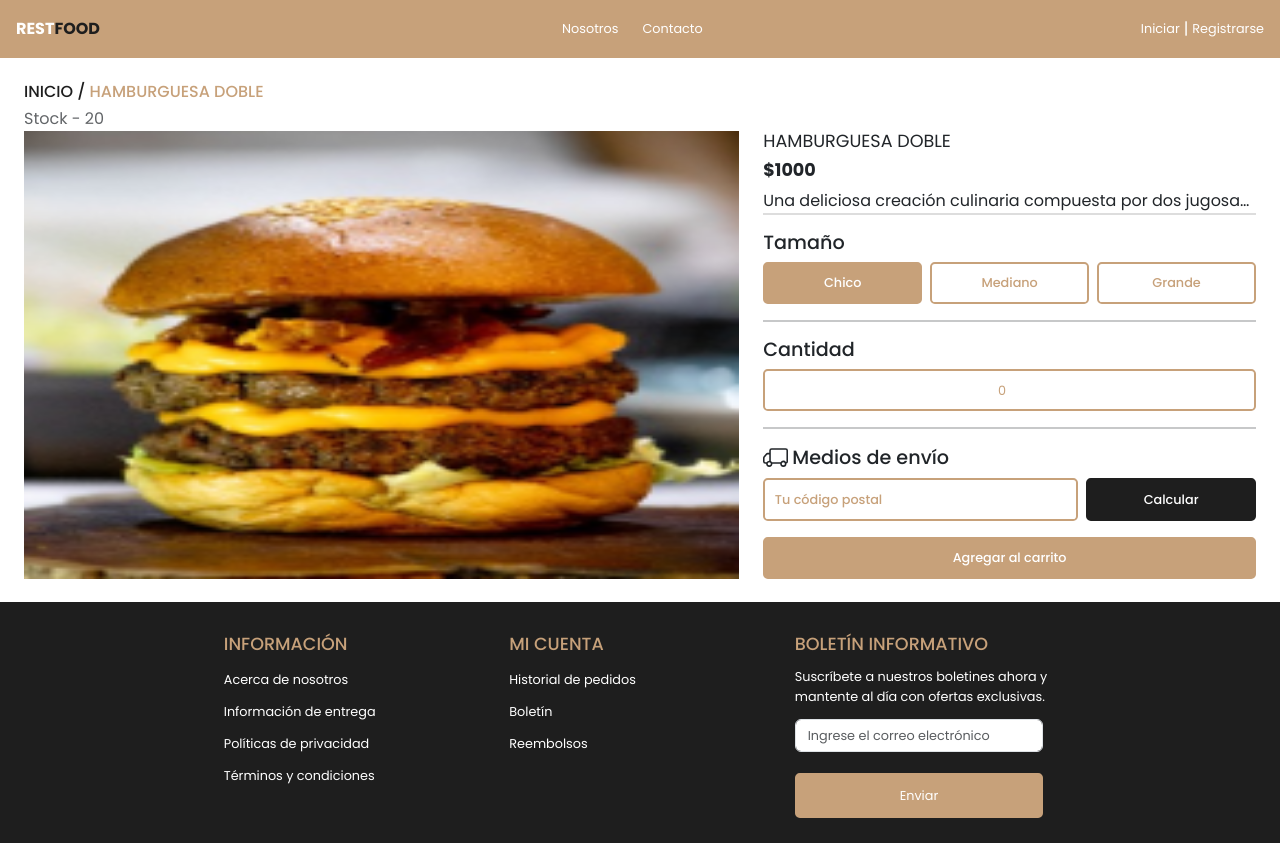
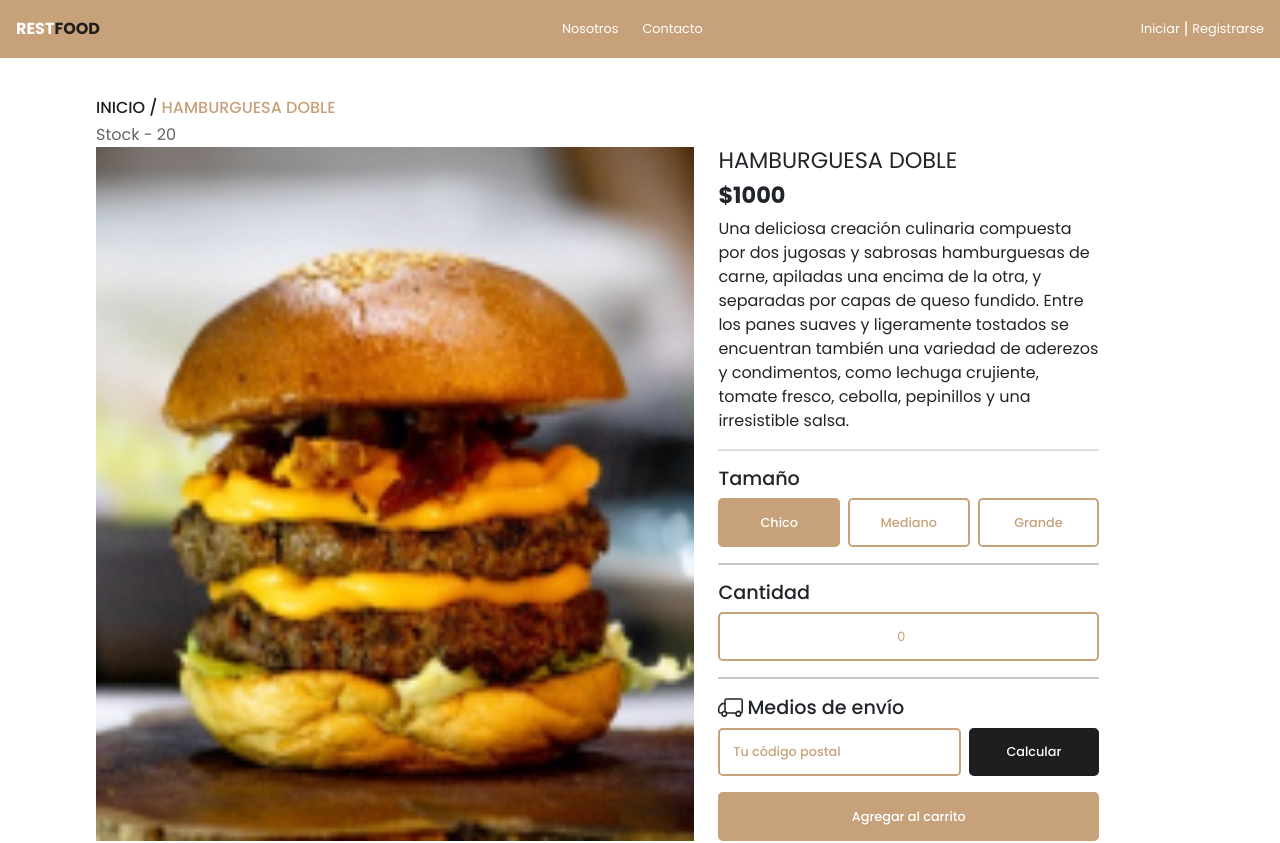
Before and after one commit to Mateo872/restfood, a React (Vite) app: page /producto/detalle/1 in a window 1280 px wide. Shown: the top 843 px of the page. Built offline with nearby package versions, Linux system fonts and the light colour scheme; no server answers.

Commit message:
Estilos para escritorio

```diff
--- a/src/App.css
+++ b/src/App.css
@@ -1328,7 +1328,59 @@ form h6 {
     padding: 1rem 1.5rem;
   }
 
-
+  section .contenedor_detalle {
+    padding: 2rem 6rem 3rem;
+  }
+
+  .contenedor_caracteristicas-detalle {
+    width: 35%;
+  }
+
+  .contenedor_detalle .titulo_producto-detalle {
+    font-size: 1.4rem;
+  }
+
+  section .contenedor_detalle .contenedor_tamanio,
+  section .contenedor_detalle .input_cantidad,
+  section .contenedor_detalle .input_postal,
+  section .contenedor_detalle .agregar_carrito,
+  section .contenedor_detalle .boton_calcular {
+    padding: 0.8rem;
+    font-size: 0.8rem;
+  }
+
+
+  section .contenedor_detalle .titulo_precio-detalle {
+    font-size: 1.4rem;
+  }
+
+  .titulo_tamaño {
+    margin-top: 1rem;
+  }
+
+  .contenedor_detalle .paginacion a,
+  .paginacion span {
+    margin-top: 1rem;
+    font-size: 1rem;
+  }
+
+  div .contenedor_detalle .stock {
+    font-size: 1rem;
+  }
+
+  .contenedor_detalle .contenedor_imagen-carac {
+    height: auto;
+  }
+
+  article .contenedor_imagen-detalle {
+    width: 55%;
+  }
+
+  section article .descripcion_detalle {
+    text-overflow: unset;
+    overflow: visible;
+    white-space: pre-wrap;
+  }
 
   .contenedor_platos .contenedor_radio {
     border-radius: 1.3rem 1.3rem 0 0;
@@ -1588,6 +1640,8 @@ form h6 {
   text-overflow: ellipsis;
   overflow: hidden;
   white-space: nowrap;
+  border-bottom: 2px solid #ddd;
+  padding-bottom: .5rem;
 }
 
 .contenedor_detalle hr {
@@ -1597,6 +1651,10 @@ form h6 {
 .contenedor_detalle h4 {
   font-size: 1.2rem;
   font-weight: 500;
+}
+
+.titulo_tamaño {
+  margin-top: 1rem;
 }
 
 .contenedor_detalle .contenedor_tamanio {
--- a/src/componentes/DetalleProducto.jsx
+++ b/src/componentes/DetalleProducto.jsx
@@ -28,8 +28,8 @@ const DetalleProducto = () => {
           <div className="contenedor_imagen-detalle">
             <img className="w-100 h-100" src={hambur} alt="" />
           </div>
-          <div className="contenedor_caracteristicas-detalle d-flex flex-column">
-            <h2 className="titulo_producto-detalle">HAMBURGUESA DOBLE</h2>
+          <div className="contenedor_caracteristicas-detalle d-flex flex-column ">
+            <h2 className="titulo_producto-detalle mt-0">HAMBURGUESA DOBLE</h2>
             <h2 className="titulo_precio-detalle mt-0">$1000</h2>
             <p className="descripcion_detalle mb-0" title="">
               Una deliciosa creación culinaria compuesta por dos jugosas y
```
